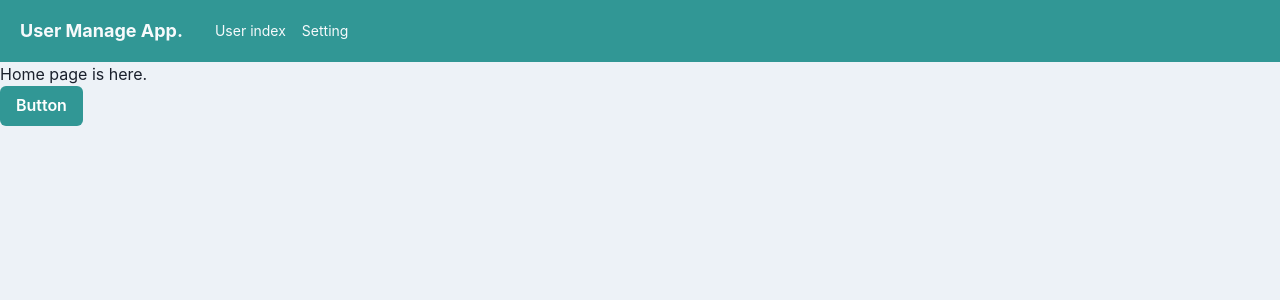
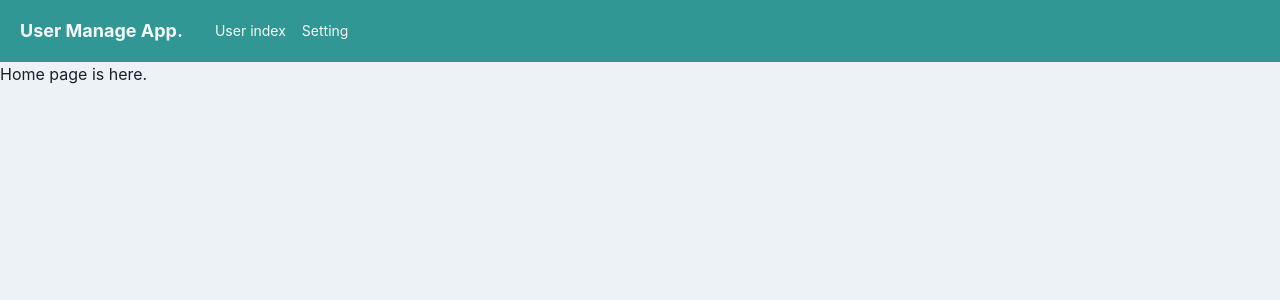
Before and after one commit to k-kudo-hub/react-practice2, a React (Create React App) app in the folder section_12/: page / in a window 1280 px wide. Shown: the top 300 px of the page. Built offline with nearby package versions, Linux system fonts and the light colour scheme; some icons are missing.

Commit message:
Removed unnecessary elements.

```diff
--- a/section_12/src/App.tsx
+++ b/section_12/src/App.tsx
@@ -10,7 +10,6 @@ export default function App() {
     <ChakraProvider theme={theme}>
       <BrowserRouter>
         <Router/>
-        <Button colorScheme="teal">Button</Button>
       </BrowserRouter>
     </ChakraProvider>
   )
```
